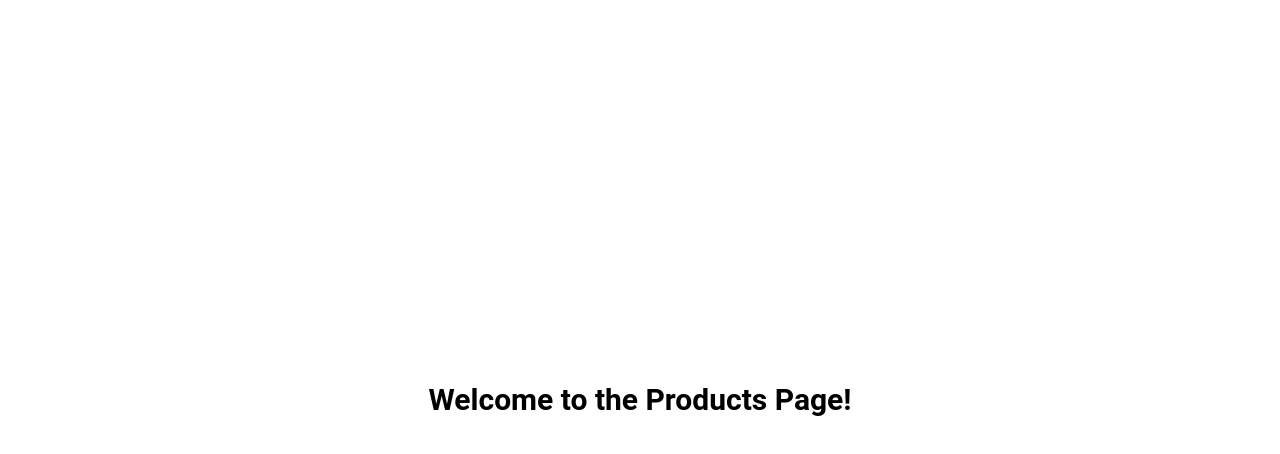
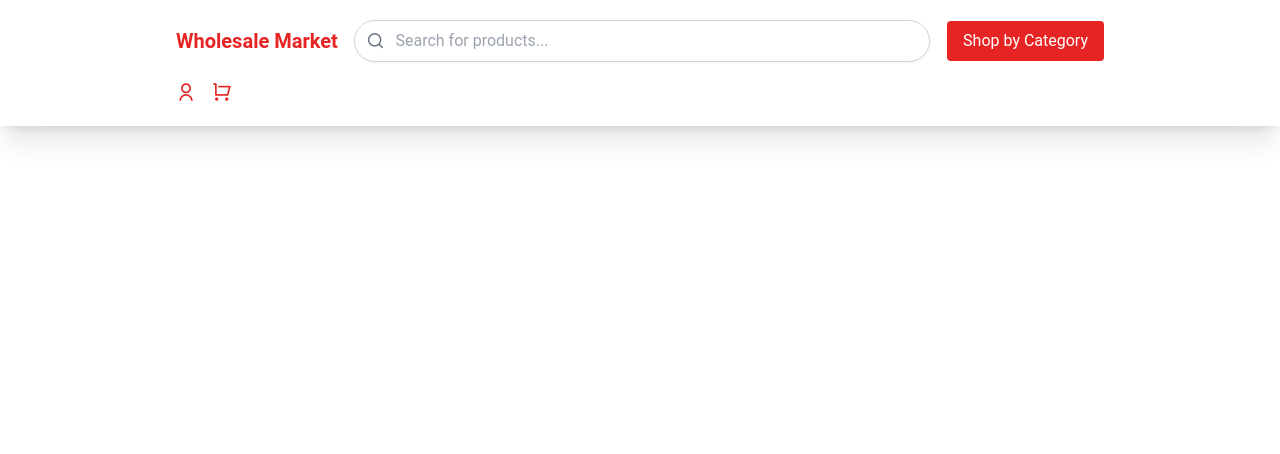
Before and after one commit to abhishekrajput55/MERN-Stack-Project, a React (Vite) app: page /products in a window 1280 px wide. Shown: the top 454 px of the page. Built offline with nearby package versions, Linux system fonts and the light colour scheme.

Commit message:
start working on product page creatin navbar for product page

```diff
--- a/src/components/Navbar.jsx
+++ b/src/components/Navbar.jsx
@@ -9,7 +9,7 @@ const Navbar = () => {
       <div className="flex items-center justify-between lg:max-w-[90%] w-full mx-auto px-4 md:px-10 lg:px-28 py-5 font-bold">
         {/* Logo */}
         <h1 className="text-2xl text-themeColor">
-          <Link to="/">BigSmart</Link>
+          <Link to="/products">BigSmart</Link>
         </h1>
 
         {/* Navigation Links */}
--- /dev/null
+++ b/src/components/ProductNavbar.jsx
@@ -0,0 +1,76 @@
+import React, { useState } from "react";
+import { Link } from "react-router-dom";
+
+const ProductNavbar = () => {
+  const [showDropdown, setShowDropdown] = useState(false);
+
+  return (
+    <nav className="fixed top-0 left-0 w-full bg-bgColor shadow-xl z-50">
+      <div className="flex flex-wrap items-center justify-between lg:max-w-[90%] w-full mx-auto px-4 md:px-10 lg:px-28 py-5 gap-4">
+        {/* Logo */}
+        <div className="flex items-center text-themeColor font-bold text-xl flex-shrink-0">
+          <Link to="/products">Wholesale Market</Link>
+        </div>
+
+        {/* Search Bar */}
+        <div className="w-full md:flex-grow md:max-w-xl">
+          <div className="relative">
+            <input
+              type="text"
+              placeholder="Search for products..."
+              className="w-full border border-gray-300 pl-10 pr-4 py-2 rounded-full text-textColor focus:outline-none focus:ring-2 focus:ring-themeColor shadow-sm"
+            />
+            <i className="ri-search-line absolute left-3 top-1/2 transform -translate-y-1/2 text-gray-500 text-lg"></i>
+          </div>
+        </div>
+
+        {/* Category Button with Dropdown */}
+        <div className="relative hidden md:block group">
+          <button
+            onMouseEnter={() => setShowDropdown(true)}
+            className="bg-themeColor text-white px-4 py-2 rounded hover:bg-opacity-90"
+          >
+            Shop by Category
+          </button>
+          <ul
+            onMouseEnter={() => setShowDropdown(true)}
+            onMouseLeave={() => setShowDropdown(false)}
+            className={`absolute left-0 top-full mt-2 w-48 bg-white shadow-lg border rounded z-50 transition-opacity duration-200 ${
+              showDropdown ? "block" : "hidden"
+            }`}
+          >
+            {[
+              "FMCG Products",
+              "Electronics & Appliances",
+              "Clothing & Accessories",
+              "Electrical",
+              "Home & Kitchen",
+              "Hardware & Sanitaryware",
+              "Toys, Baby & Sports",
+              "Footwear",
+            ].map((category, i) => (
+              <li
+                key={i}
+                className="px-4 py-2 hover:bg-gray-100 text-sm text-black cursor-pointer"
+              >
+                {category}
+              </li>
+            ))}
+          </ul>
+        </div>
+
+        {/* Icons */}
+        <div className="flex items-center gap-4 text-xl text-themeColor">
+          <Link to="/auth">
+            <i className="ri-user-line cursor-pointer"></i>
+          </Link>
+          <Link to="/cart">
+            <i className="ri-shopping-cart-line cursor-pointer"></i>
+          </Link>
+        </div>
+      </div>
+    </nav>
+  );
+};
+
+export default ProductNavbar;
--- a/src/pages/About.jsx
+++ b/src/pages/About.jsx
@@ -7,6 +7,11 @@ const About = () => {
     <section className="w-full bg-bgColor py-16 px-6 md:px-20 text-gray-800">
       <div className="max-w-5xl mx-auto space-y-8">
         {/* Heading */}
+        <Link to="/">
+          <p className="mb-4 cursor-pointer hover:text-themeColor ">
+            <i className="ri-arrow-left-line font-bold ml-1"></i>Home
+          </p>
+        </Link>
         <h2 className="text-3xl font-bold text-themeColor uppercase text-center">
           Our Story
         </h2>
--- a/src/pages/Auth.jsx
+++ b/src/pages/Auth.jsx
@@ -1,5 +1,5 @@
 import React, { useState } from "react";
-import { useNavigate } from "react-router-dom";
+import { useNavigate, Link } from "react-router-dom";
 
 const Auth = () => {
   const [isLogin, setIsLogin] = useState(true);
@@ -37,11 +37,17 @@ const Auth = () => {
   };
 
   return (
-    <div className="min-h-screen flex items-center justify-center bg-gray-100 px-4 py-12">
-      <div className="w-full max-w-md p-8 bg-white shadow-xl rounded-lg border">
-        <h2 className="text-3xl font-bold text-center text-[#e72424] mb-6 capitalize">
-          {role === "Admin" ? "Admin Login" : isLogin ? "Login" : "Register"} as{" "}
-          {role}
+    <div className="w-full  min-h-screen flex items-center justify-center bg-gray-100 px-4 py-12 absolute left-1/2 top-1/2 transform -translate-x-1/2 -translate-y-1/2">
+      <div className="w-full max-w-md  bg-theme shadow-xl rounded-lg border">
+        <div className=" p-5 bg-themeColor rounded-t-lg">
+          <Link to="/">
+            <p className="mb-4 cursor-pointer hover:underline text-bgColor">
+              <i className="ri-arrow-left-line font-bold ml-1"></i>Home
+            </p>
+          </Link>
+          <h2 className="text-3xl font-bold text-center text-bgColor mb-6 capitalize">
+            {role === "Admin" ? "Admin Login" : isLogin ? "Login" : "Register"}{" "}
+            as {role}
           </h2>
 
           {/* Role Selector */}
@@ -57,7 +63,8 @@ const Auth = () => {
             <option value="Seller">Seller</option>
             <option value="Admin">Admin</option>
           </select>
-
+        </div>
+        <div className="p-8">
           <form onSubmit={handleSubmit} className="space-y-4">
             {/* Only show these fields if NOT login and NOT Admin */}
             {!isLogin && role !== "Admin" && (
@@ -68,7 +75,7 @@ const Auth = () => {
                   placeholder="Mobile Number (User ID)"
                   value={formData.mobile}
                   onChange={handleMobileChange}
-                className="w-full border p-2 rounded"
+                  className="w-full border p-2 rounded focus:outline-none focus:ring-2 focus:ring-themeColor"
                   required
                 />
                 <input
@@ -77,7 +84,7 @@ const Auth = () => {
                   placeholder="Company / Shop Name"
                   value={formData.companyName}
                   onChange={handleChange}
-                className="w-full border p-2 rounded"
+                  className="w-full border p-2 rounded focus:outline-none focus:ring-2 focus:ring-themeColor"
                   required
                 />
                 <input
@@ -86,14 +93,14 @@ const Auth = () => {
                   placeholder="Owner Name"
                   value={formData.ownerName}
                   onChange={handleChange}
-                className="w-full border p-2 rounded"
+                  className="w-full border p-2 rounded focus:outline-none focus:ring-2 focus:ring-themeColor"
                   required
                 />
                 <input
                   type="file"
                   name="document"
                   onChange={handleChange}
-                className="w-full border p-2 rounded"
+                  className="w-full border p-2 rounded focus:outline-none focus:ring-2 focus:ring-themeColor"
                   required
                 />
               </>
@@ -107,7 +114,7 @@ const Auth = () => {
                 placeholder="Mobile Number (User ID)"
                 value={formData.mobile}
                 onChange={handleMobileChange}
-              className="w-full border p-2 rounded"
+                className="w-full border p-2 rounded focus:outline-none focus:ring-2 focus:ring-themeColor"
                 required
               />
             )}
@@ -118,7 +125,7 @@ const Auth = () => {
               placeholder="Password"
               value={formData.password}
               onChange={handleChange}
-            className="w-full border p-2 rounded"
+              className="w-full border p-2 rounded focus:outline-none focus:ring-2 focus:ring-themeColor"
               required
             />
 
@@ -147,6 +154,7 @@ const Auth = () => {
           )}
         </div>
       </div>
+    </div>
   );
 };
 
--- a/src/pages/Products.jsx
+++ b/src/pages/Products.jsx
@@ -1,9 +1,10 @@
 import React from "react";
+import ProductNavbar from "../components/ProductNavbar";
 
 const Products = () => {
   return (
-    <div className="min-h-screen flex items-center justify-center">
-      <h1 className="text-3xl font-bold">Welcome to the Products Page!</h1>
+    <div className="w-full h-fit">
+      <ProductNavbar />
     </div>
   );
 };
```
Lines whose indentation alone changed are shown as unchanged.
